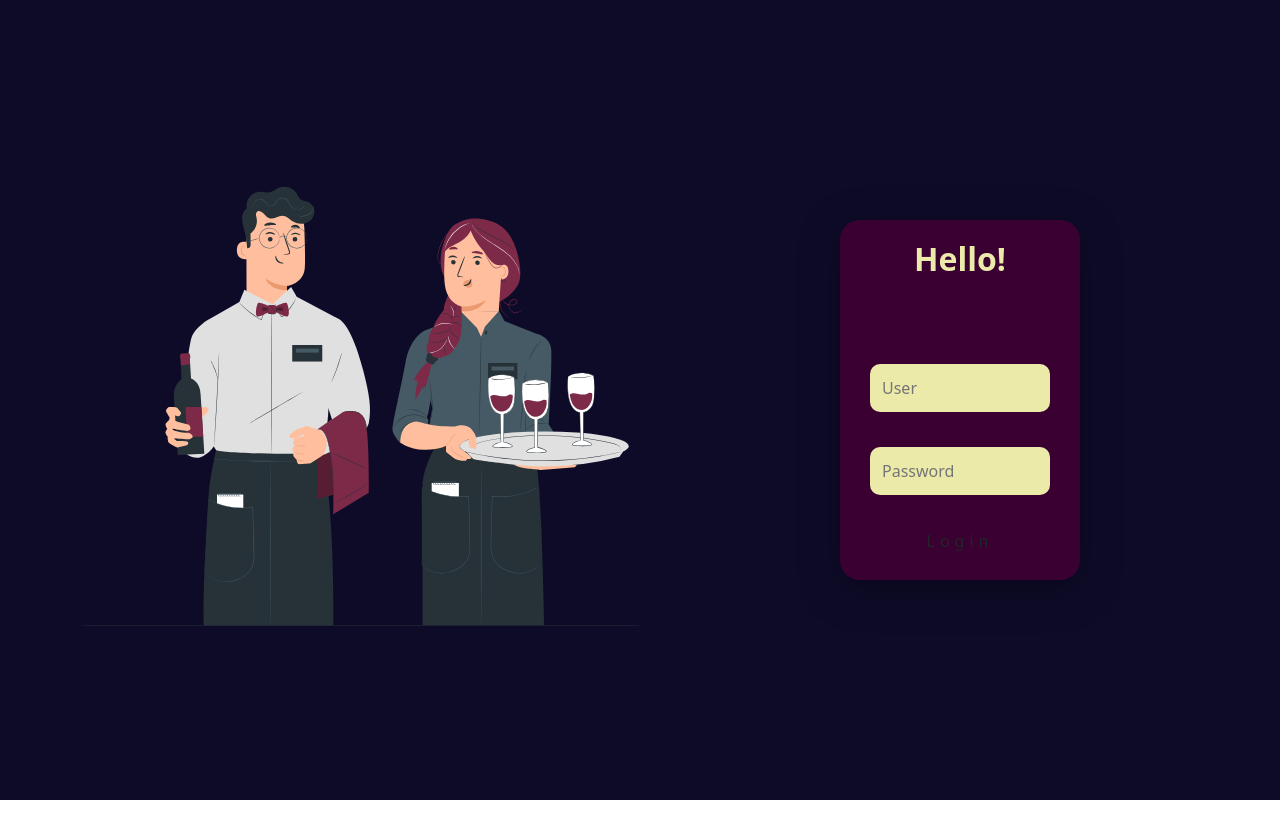
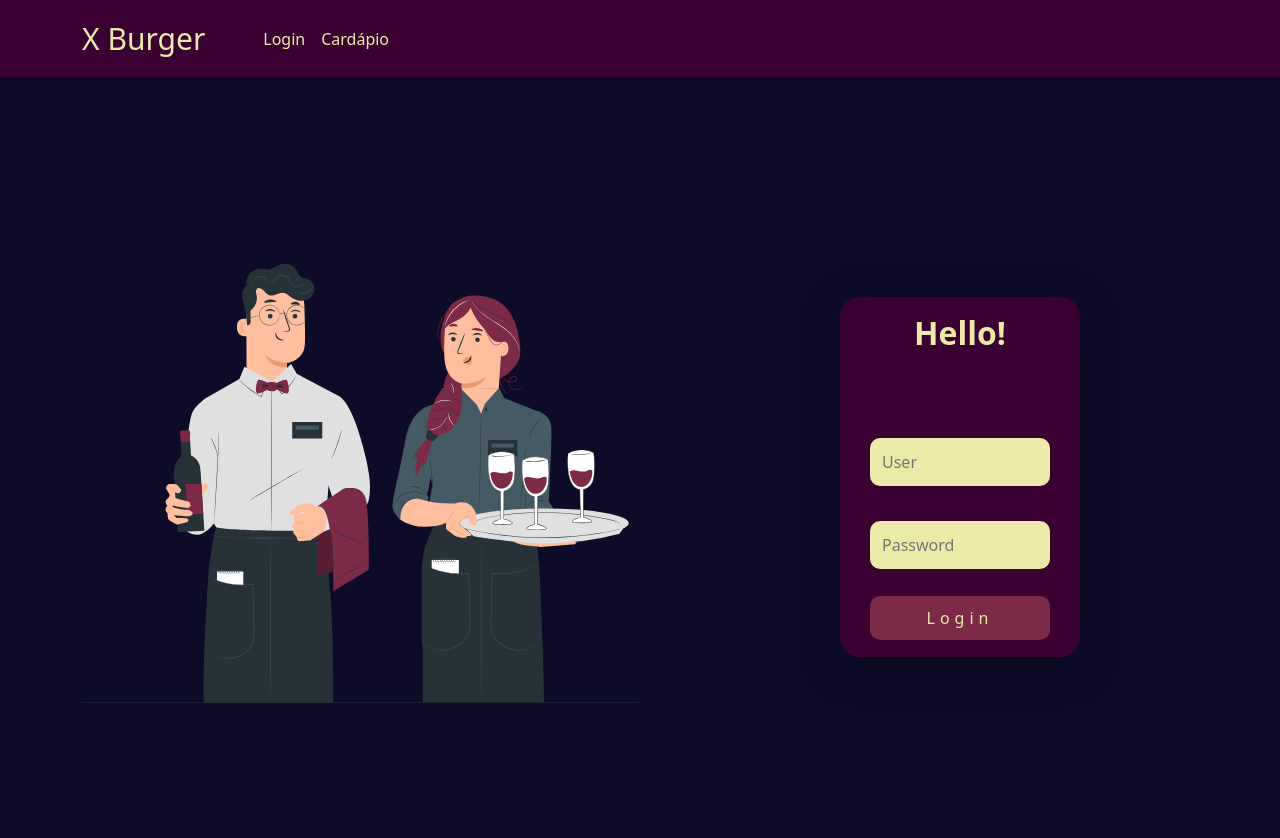
Before and after one commit to ENGVGR/Sistema-de-restaurante, a React (Create React App) app: page /login in a window 1280 px wide. Shown: the top 838 px of the page. Before the commit the page ends 800 px from the top, so only its background shows below. Built offline with nearby package versions, Linux system fonts and the light colour scheme.

Commit message:
Integracao com o back da tela de login

```diff
--- a/src/components/navBar/index.js
+++ b/src/components/navBar/index.js
@@ -1,13 +1,15 @@
 // @flow
-import React from 'react';
+import React, { useContext } from 'react';
 import './index.scss';
 import { Container, Nav, Navbar } from 'react-bootstrap';
 // $FlowFixMe
 import 'bootstrap/dist/css/bootstrap.min.css';
 import { Link } from 'react-router-dom';
+import UserContext from '../../context/user.context';
 
 const title = 'title';
 const clientes = 'clientes';
+const login = 'login';
 const pedidos = 'pedidos';
 const cardapio = 'cardápio';
 const estoque = 'estoque';
@@ -20,21 +22,37 @@ const garcons = 'garçons';
  */
 
 export default function MyNavBar(): any {
+  const { user, setUser } = useContext(UserContext);
+
   return (
     <Navbar className="navBar">
       <Container>
-        <Navbar.Text className="navBar-title" role={title}>
+        <Navbar.Text
+          style={{ color: '#ebeaa9', size: '20px' }}
+          className="teste"
+          role={title}
+        >
           X Burger
         </Navbar.Text>
         <Nav className="me-auto">
-          <Nav.Link className="navBar-link" role={clientes} as={Link} to="/">
-            Cardápio
+          {user ? (
+            <>
+              <Nav.Link
+                style={{ color: '#ebeaa9' }}
+                role={login}
+                as={Link}
+                to="/login"
+                onClick={() => {
+                  setUser();
+                }}
+              >
+                Logout
               </Nav.Link>
-          <Nav.Link className="navBar-link" role={pedidos}>
+              <Nav.Link style={{ color: '#ebeaa9' }} role={pedidos}>
                 Pedidos
               </Nav.Link>
               <Nav.Link
-            className="navBar-link"
+                style={{ color: '#ebeaa9' }}
                 role={cardapio}
                 as={Link}
                 to="/clientMonitoring"
@@ -42,15 +60,35 @@ export default function MyNavBar(): any {
                 Clientes
               </Nav.Link>
               <Nav.Link
-            className="navBar-link"
+                style={{ color: '#ebeaa9' }}
                 role={estoque}
                 as={Link}
                 to="/stock"
               >
                 Estoque
               </Nav.Link>
-          <Nav.Link className="navBar-link" role={garcons}>
+              <Nav.Link style={{ color: '#ebeaa9' }} role={garcons}>
                 Garçons
+              </Nav.Link>
+            </>
+          ) : (
+            <Nav.Link
+              style={{ color: '#ebeaa9' }}
+              role={login}
+              as={Link}
+              to="/login"
+            >
+              Login
+            </Nav.Link>
+          )}
+
+          <Nav.Link
+            style={{ color: '#ebeaa9' }}
+            role={clientes}
+            as={Link}
+            to="/"
+          >
+            Cardápio
           </Nav.Link>
         </Nav>
       </Container>
--- a/src/components/navBar/index.scss
+++ b/src/components/navBar/index.scss
@@ -9,3 +9,8 @@
     color: #ebeaa9;
   }
 }
+
+.teste {
+  font-size: 30px;
+  margin-right: 50px;
+}
--- /dev/null
+++ b/src/context/user.context.js
@@ -0,0 +1,9 @@
+import { createContext } from 'react';
+
+const UserContext = createContext({
+  id: '',
+  role: '',
+  setUser: () => {},
+});
+
+export default UserContext;
--- a/src/pages/clientMonitoring/index.js
+++ b/src/pages/clientMonitoring/index.js
@@ -1,11 +1,13 @@
 /* eslint-disable no-param-reassign */
 /* eslint-disable array-callback-return */
 // @flow
-import React, { Fragment, useEffect, useState } from 'react';
+import React, { Fragment, useContext, useEffect, useState } from 'react';
 import './index.scss';
 import * as ReactBootStrap from 'react-bootstrap';
+import { useNavigate } from 'react-router-dom';
 import MyNavBar from '../../components/navBar';
 import restaurantApi from '../../api';
+import UserContext from '../../context/user.context';
 
 // Para Testes
 const title = 'titleMonitor';
@@ -32,6 +34,8 @@ const data = [];
 export default function Monitor(): any {
   const [itens, setItens] = useState(data);
   const [newChange, setNewChange] = useState();
+  const { user } = useContext(UserContext);
+  const navigate = useNavigate();
 
   const [addFormData, setAddFormData] = useState({
     id: '',
@@ -46,6 +50,8 @@ export default function Monitor(): any {
   });
 
   const [editItemId, setEditItemId] = useState(null);
+
+  if (!user) navigate('/');
 
   /**
    * @function handleAddFormChange
@@ -199,10 +205,10 @@ export default function Monitor(): any {
       .then((response) => {
         console.log('passou');
         const orderList = response.data;
-        orderList.map((user) => {
-          if (costumerId === user.users_id)
+        orderList.map((user2) => {
+          if (costumerId === user2.users_id)
             restaurantApi
-              .patch(`/order/update/${user.id}`, newStatus)
+              .patch(`/order/update/${user2.id}`, newStatus)
               .then((response2) => {
                 console.log(stat);
                 setNewChange(response2);
@@ -229,10 +235,13 @@ export default function Monitor(): any {
           .then((response2) => {
             const orderList = response2.data;
             response.data.map((item) => {
-              orderList.map((user) => {
-                if (item.id === user.users_id && user.status.data[0] === 1)
+              orderList.map((user2) => {
+                if (item.id === user2.users_id && user2.status.data[0] === 1)
                   item.status = 'Finalizado';
-                else if (item.id === user.users_id && user.status.data[0] === 0)
+                else if (
+                  item.id === user2.users_id &&
+                  user2.status.data[0] === 0
+                )
                   item.status = 'Em andamento';
                 else item.status = 'Aguardando atendimento';
               });
--- a/src/pages/loginPage/index.js
+++ b/src/pages/loginPage/index.js
@@ -1,6 +1,10 @@
-import React, { useState } from 'react';
+import React, { useContext, useState } from 'react';
 import './style.scss';
+import { useNavigate } from 'react-router-dom';
 import waiters from '../../assets/waiters-animate.svg';
+import MyNavBar from '../../components/navBar';
+import restaurantApi from '../../api';
+import UserContext from '../../context/user.context';
 
 /**
  * @function LoginPage
@@ -9,19 +13,40 @@ import waiters from '../../assets/waiters-animate.svg';
  */
 
 function LoginPage() {
-  const [user, setUser] = useState('');
-  const [password, setPassword] = useState('');
+  const [newEmail, setNewEmail] = useState('');
+  const [newPassword, setNewPassword] = useState('');
   const image = 'image';
   const card = 'card';
+  const { user, setUser } = useContext(UserContext);
+  const navigate = useNavigate();
+
+  if (user) navigate('/');
+
   /**
    * funcao que captura o que esta escrito no input
    * @param {event} e
    */
-  const handleSubmit = (e) => {
-    e.preventDefault();
-    console.log(user);
+  const handleSubmit = (event) => {
+    event.preventDefault();
+
+    const newUser = {
+      email: newEmail,
+      password: newPassword,
+    };
+    if (newEmail && newPassword) {
+      restaurantApi
+        .post(`/users/login`, newUser)
+        .then((response) => {
+          setUser(response.data[0]);
+        })
+        .catch((e) => {
+          console.log(e);
+        });
+    }
   };
   return (
+    <div>
+      <MyNavBar />
       <div className="mainDiv">
         <div className="leftDiv">
           <img role={image} src={waiters} alt="waiters" />
@@ -37,8 +62,8 @@ function LoginPage() {
                     placeholder="User"
                     type="text"
                     id="User"
-                  value={user}
-                  onChange={(e) => setUser(e.target.value)}
+                    value={newEmail}
+                    onChange={(e) => setNewEmail(e.target.value)}
                   />
                 </div>
                 <div>
@@ -47,12 +72,12 @@ function LoginPage() {
                     placeholder="Password"
                     type="password"
                     id="Password"
-                  value={password}
-                  onChange={(e) => setPassword(e.target.value)}
+                    value={newPassword}
+                    onChange={(e) => setNewPassword(e.target.value)}
                   />
                 </div>
                 <div>
-                <button type="submit" className="btn">
+                  <button type="submit" className="btn2">
                     Login
                   </button>
                 </div>
@@ -61,6 +86,7 @@ function LoginPage() {
           </form>
         </div>
       </div>
+    </div>
   );
 }
 
--- a/src/pages/loginPage/style.scss
+++ b/src/pages/loginPage/style.scss
@@ -1,36 +1,33 @@
-body{
+body {
   margin: 0;
 }
 
-.mainDiv{
-    background: #0E0B29;
-    width: 100vw;
-    height: 100vh;
+.mainDiv {
+  background: #0e0b29;
+  width: 100%;
+  height: 100%;
   display: flex;
   justify-content: center;
   align-items: center;
-
 }
-.leftDiv{
+.leftDiv {
   width: 50vw;
   height: 100vh;
   display: flex;
   justify-content: center;
   align-items: center;
   flex-direction: column;
-
 }
-.rightDiv{
+.rightDiv {
   width: 50vw;
   height: 100vh;
   display: flex;
   justify-content: center;
   align-items: center;
-
 }
-.cardLogin{
+.cardLogin {
   margin: 0;
-    background-color:#3B0032;
+  background-color: #3b0032;
   width: 240px;
   height: 360px;
   display: flex;
@@ -39,39 +36,35 @@ body{
   flex-direction: column;
   border-radius: 20px;
   box-shadow: 0px 10px 40px #00000056;
-
-
 }
-.textfield{
+.textfield {
   display: flex;
   align-items: center;
   justify-content: center;
   flex-direction: column;
 }
-.textInput{
+.textInput {
   width: 180px;
   border: none;
   padding: 12px;
   margin-top: 35px;
-    border-radius:10px;
-    background-color: #EBEAA9;
+  border-radius: 10px;
+  background-color: #ebeaa9;
 }
-.btn{
+.btn2 {
   width: 100%;
   border: none;
   padding: 10px;
   margin-top: 15%;
-    border-radius:10px;
+  border-radius: 10px;
   cursor: pointer;
   letter-spacing: 5px;
   width: 180px;
-    background-color: #7D2948;
-    color: #EBEAA9;
-
+  background-color: #7d2948;
+  color: #ebeaa9;
 }
-.title{
+.title {
   font-weight: bold;
-    color: #EBEAA9;
+  color: #ebeaa9;
   margin-bottom: 50px;
-
 }
--- a/src/pages/stock/index.js
+++ b/src/pages/stock/index.js
@@ -1,9 +1,11 @@
 // @flow
-import React, { Fragment, useEffect, useState } from 'react';
+import React, { Fragment, useContext, useEffect, useState } from 'react';
 import './index.scss';
 import * as ReactBootStrap from 'react-bootstrap';
+import { useNavigate } from 'react-router-dom';
 import MyNavBar from '../../components/navBar';
 import restaurantApi from '../../api';
+import UserContext from '../../context/user.context';
 
 // Para Testes
 const title = 'titleStock';
@@ -31,6 +33,10 @@ const data = [];
 export default function Stock(): any {
   const [itens, setItens] = useState(data);
   const [newChange, setNewChange] = useState(data);
+  const { user } = useContext(UserContext);
+  const navigate = useNavigate();
+
+  if (!user) navigate('/');
 
   const [addFormData, setAddFormData] = useState({
     title: '',
--- a/src/routes/index.js
+++ b/src/routes/index.js
@@ -1,19 +1,26 @@
-import React from 'react';
+import React, { useMemo, useState } from 'react';
 import { Route, Routes, BrowserRouter } from 'react-router-dom';
 import LoginPage from '../pages/loginPage';
 import Menu from '../pages/menu';
 import Monitor from '../pages/clientMonitoring';
 import Stock from '../pages/stock';
+import UserContext from '../context/user.context';
 
 export default function RoutesApp() {
+  const [user, setUser] = useState();
+
+  const globalUser = useMemo(() => ({ user, setUser }), [user]);
+
   return (
+    <UserContext.Provider value={globalUser}>
       <BrowserRouter>
         <Routes>
+          <Route element={<Menu />} path="/" exact />
           <Route element={<LoginPage />} path="/login" />
-        <Route element={<Menu />} path="/" exact />
           <Route element={<Monitor />} path="/clientMonitoring" exact />
           <Route element={<Stock />} path="/stock" exact />
         </Routes>
       </BrowserRouter>
+    </UserContext.Provider>
   );
 }
```
Also changed, not shown: 1 other file (tests, documents, lock files or other folders). Lines whose indentation alone changed are shown as unchanged.
